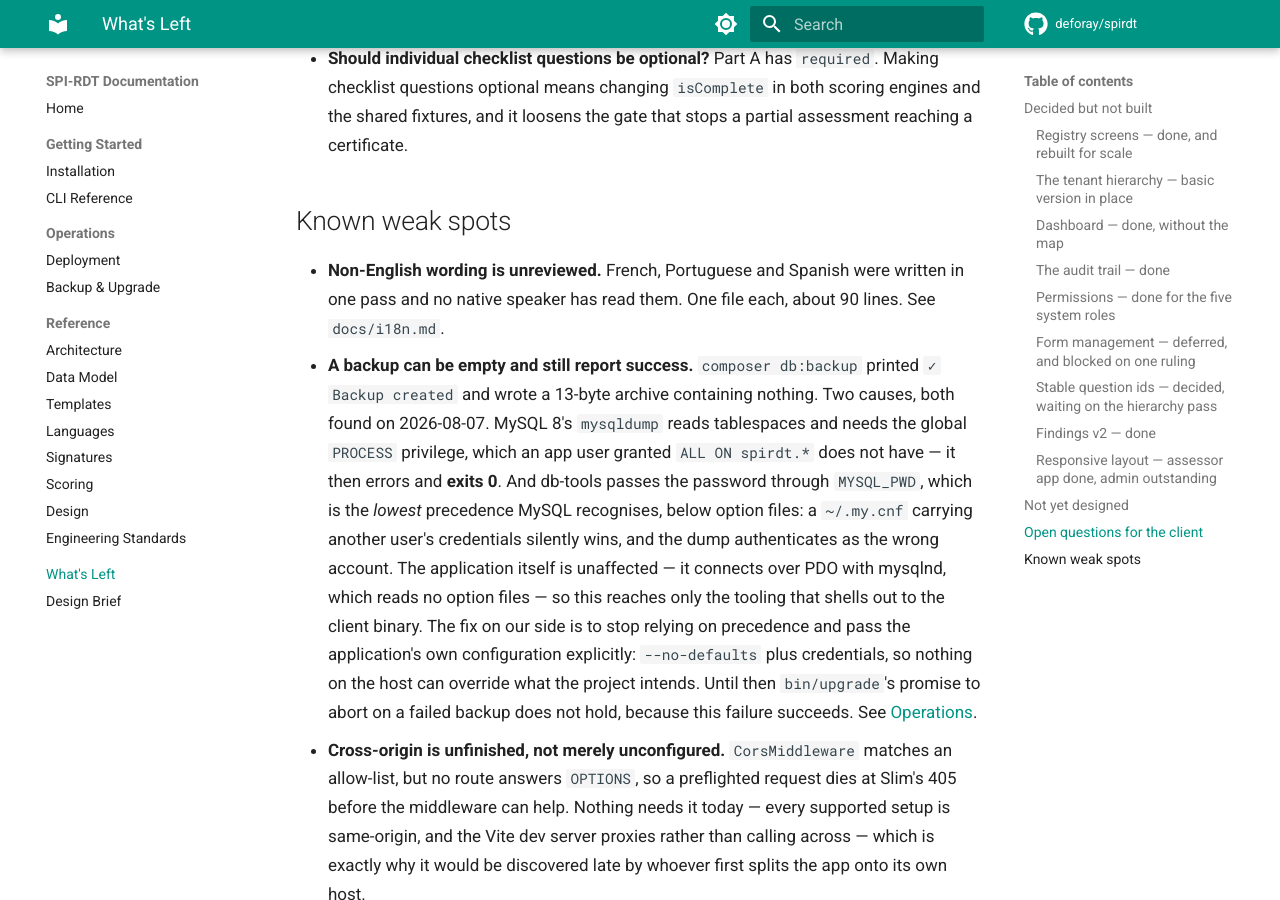
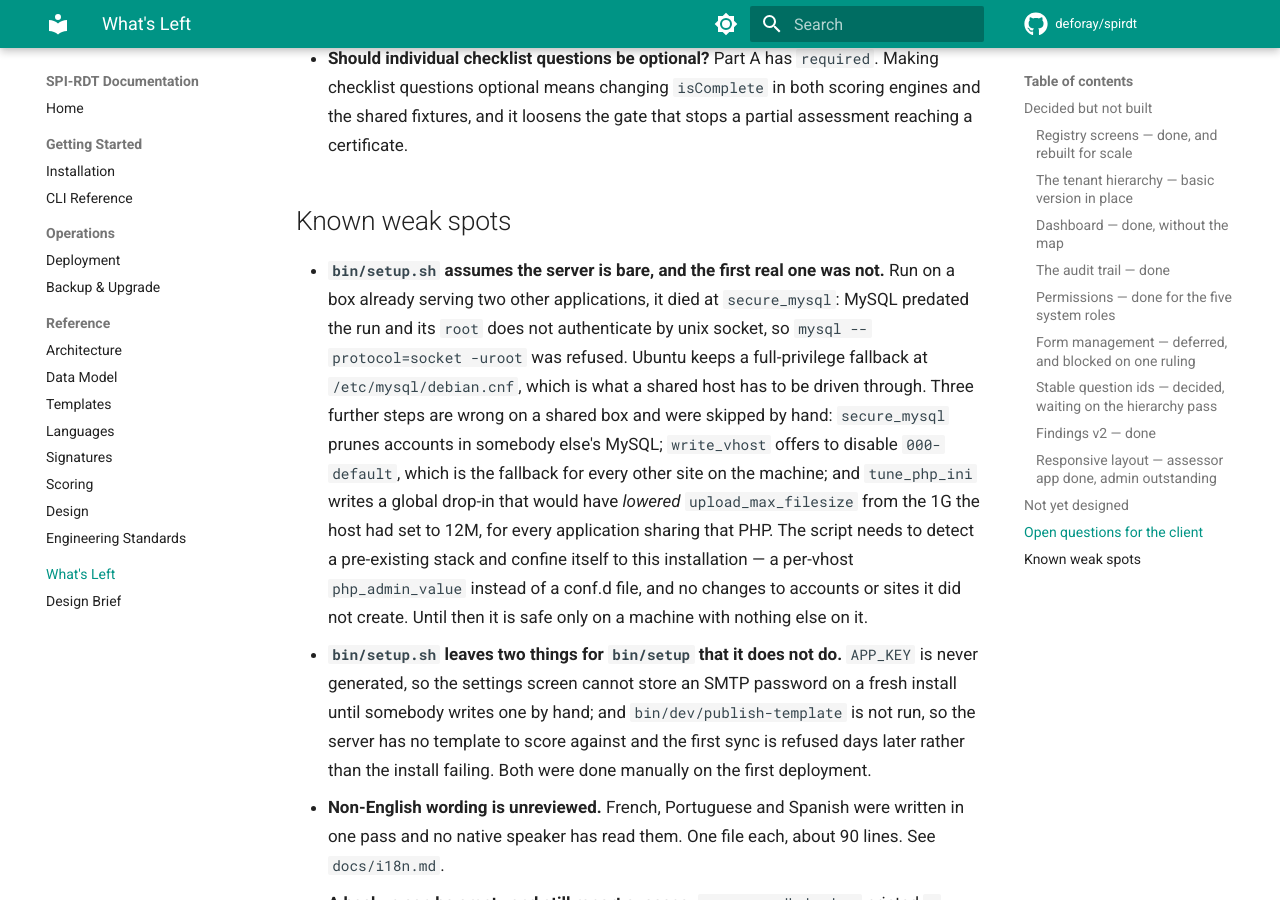
Before and after one commit to deforay/spirdt, an MkDocs documentation site: the page built from docs/todo.md, in a window 1280 px wide and 900 px high, scrolled down 6593 px. Built offline with MkDocs 1.6.1 and Material for MkDocs 9.7.7, drawn with Linux system fonts in a browser that asks for light colours; comment, search, counter and statistics services are not loaded.

Commit message:
Write down what the first real deployment found
bin/setup.sh was written for a bare Ubuntu server and the first one it met was
not: MySQL predated the run and its root does not authenticate by socket, so it
stopped at secure_mysql. Three later steps would have reached past this
installation into two other applications sharing the machine — pruning accounts
in their MySQL, disabling the vhost that is their fallback, and lowering the
upload limit for every site using that PHP. All were skipped by hand and the
install finished manually.

Recorded under known weak spots rather than fixed here, because the fix is a
different shape from the script as written: it has to detect a stack it did not
install and confine itself to what it owns.

Also noted: the script never generates APP_KEY and never publishes the
template, both of which the first deployment needed and neither of which fails
loudly — the missing template is reported as a refused sync days later.

```diff
--- a/docs/todo.md
+++ b/docs/todo.md
@@ -238,6 +238,27 @@ like.
 
 ## Known weak spots
 
+- **`bin/setup.sh` assumes the server is bare, and the first real one was not.**
+  Run on a box already serving two other applications, it died at
+  `secure_mysql`: MySQL predated the run and its `root` does not authenticate
+  by unix socket, so `mysql --protocol=socket -uroot` was refused. Ubuntu keeps
+  a full-privilege fallback at `/etc/mysql/debian.cnf`, which is what a shared
+  host has to be driven through. Three further steps are wrong on a shared box
+  and were skipped by hand: `secure_mysql` prunes accounts in somebody else's
+  MySQL; `write_vhost` offers to disable `000-default`, which is the fallback
+  for every other site on the machine; and `tune_php_ini` writes a global
+  drop-in that would have *lowered* `upload_max_filesize` from the 1G the host
+  had set to 12M, for every application sharing that PHP. The script needs to
+  detect a pre-existing stack and confine itself to this installation — a
+  per-vhost `php_admin_value` instead of a conf.d file, and no changes to
+  accounts or sites it did not create. Until then it is safe only on a machine
+  with nothing else on it.
+- **`bin/setup.sh` leaves two things for `bin/setup` that it does not do.**
+  `APP_KEY` is never generated, so the settings screen cannot store an SMTP
+  password on a fresh install until somebody writes one by hand; and
+  `bin/dev/publish-template` is not run, so the server has no template to score
+  against and the first sync is refused days later rather than the install
+  failing. Both were done manually on the first deployment.
 - **Non-English wording is unreviewed.** French, Portuguese and Spanish were
   written in one pass and no native speaker has read them. One file each, about
   90 lines. See `docs/i18n.md`.
```
